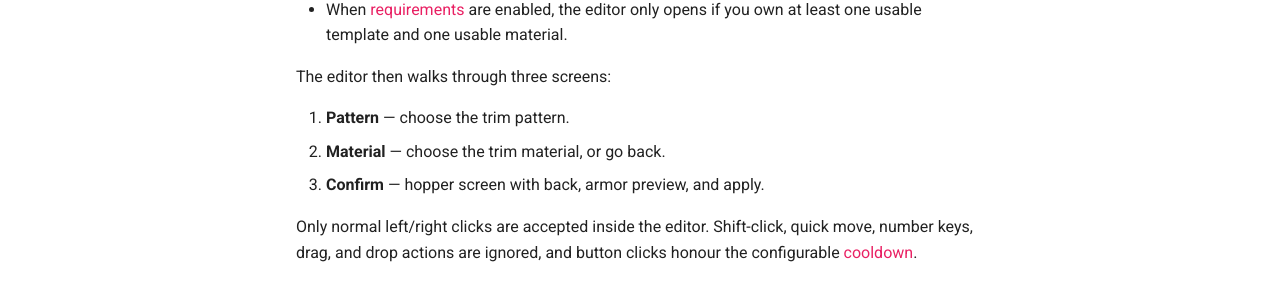
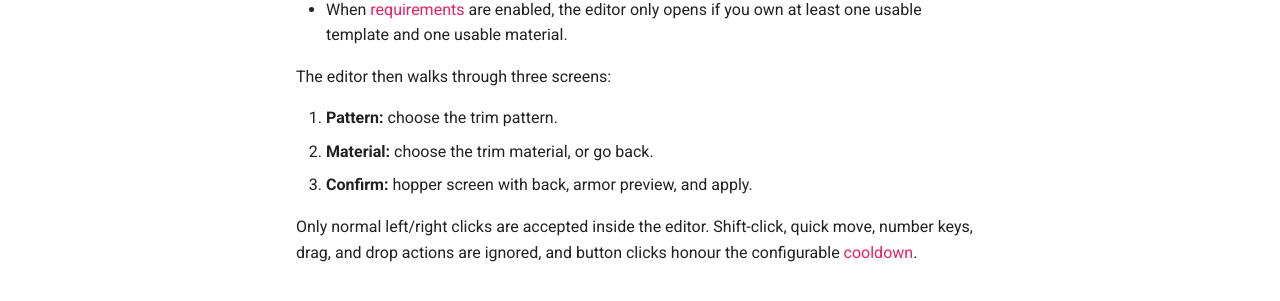
Before and after one commit to Jan1k1/TrimEditor, an MkDocs documentation site: the page built from docs/commands.md, in a window 1280 px wide and 1291 px high. Shown: the part 644-945 px from the top of the window. Built offline with MkDocs 1.6.1 and Material for MkDocs 9.7.7, drawn with Linux system fonts in a browser that asks for light colours; comment, search, counter and statistics services are not loaded.

Commit message:
docs: tighten release docs wording

```diff
--- a/docs/commands.md
+++ b/docs/commands.md
@@ -19,9 +19,9 @@ Opens the editor for the item in your main hand.
 
 The editor then walks through three screens:
 
-1. **Pattern** — choose the trim pattern.
-2. **Material** — choose the trim material, or go back.
-3. **Confirm** — hopper screen with back, armor preview, and apply.
+1. **Pattern:** choose the trim pattern.
+2. **Material:** choose the trim material, or go back.
+3. **Confirm:** hopper screen with back, armor preview, and apply.
 
 Only normal left/right clicks are accepted inside the editor. Shift-click, quick
 move, number keys, drag, and drop actions are ignored, and button clicks honour
```
Also changed, not shown: README.md (+5 -5 lines), docs/building.md (+2 -2 lines), docs/configuration.md (+3 -3 lines), docs/index.md (+2 -2 lines), docs/installation.md (+3 -3 lines), docs/permissions.md (+2 -2 lines).
